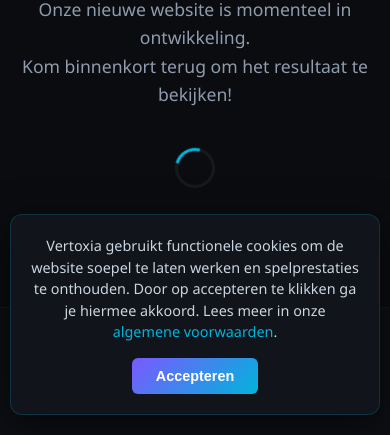
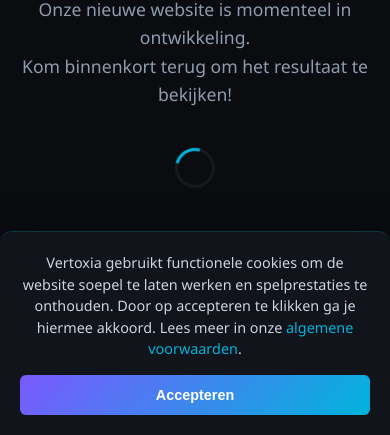
Before and after one commit to larsveenstra602-gif/vertoxia, a plain HTML site: page index.html in a window 390 px wide. Shown: the part 409-844 px from the top of the page. Drawn offline with Linux system fonts and the light colour scheme.

Commit message:
Add files via upload

```diff
--- a/index.html
+++ b/index.html
@@ -89,10 +89,10 @@
             letter-spacing: 1px;
         }
 
-        /* STYLING VOOR DE COOKIE MELDING */
+        /* VERBETERDE STYLING VOOR DE COOKIE MELDING */
         .cookie-banner {
             position: fixed;
-            bottom: -100px;
+            bottom: -200px; /* Meer ruimte om op te bergen buiten beeld */
             left: 50%;
             transform: translateX(-50%);
             width: calc(100% - 40px);
@@ -106,7 +106,7 @@
             align-items: center;
             box-shadow: 0 10px 40px rgba(0, 0, 0, 0.6);
             z-index: 9999;
-            transition: bottom 0.5s cubic-bezier(0.175, 0.885, 0.32, 1.275);
+            transition: bottom 0.4s ease-in-out;
             text-align: left;
         }
         .cookie-banner.show {
@@ -142,6 +142,7 @@
             box-shadow: 0 0 15px rgba(0, 180, 219, 0.4);
         }
 
+        /* SPECIFIEKE FIXES VOOR MOBIELE SCHERMEN */
         @media (max-width: 768px) {
             footer {
                 flex-direction: column;
@@ -151,15 +152,28 @@
             .copyright {
                 order: 3;
             }
+            /* Mobiele fix voor de cookie-banner */
             .cookie-banner {
                 flex-direction: column;
                 text-align: center;
                 gap: 15px;
                 padding: 20px;
-                width: calc(100% - 20px);
+                width: 100%;
+                border-radius: 12px 12px 0 0; /* Alleen afronding aan de bovenkant */
+                border-left: none;
+                border-right: none;
+                border-bottom: none;
+                bottom: -300px;
+            }
+            .cookie-banner.show {
+                bottom: 0; /* Strak aan de onderkant vastzetten op mobiel */
             }
             .cookie-text {
                 padding-right: 0;
+            }
+            .cookie-btn {
+                width: 100%; /* Knop tikt makkelijker op mobiel */
+                padding: 12px 24px;
             }
         }
 
@@ -188,7 +202,6 @@
         <a href="support.html" class="footer-link">Support</a>
     </footer>
 
-    <!-- COOKIE BANNER HTML -->
     <div id="cookieBanner" class="cookie-banner">
         <div class="cookie-text">
             Vertoxia gebruikt functionele cookies om de website soepel te laten werken en spelprestaties te onthouden. Door op accepteren te klikken ga je hiermee akkoord. Lees meer in onze <a href="algemene-voorwaarden.html">algemene voorwaarden</a>.
@@ -196,21 +209,17 @@
         <button id="acceptCookies" class="cookie-btn">Accepteren</button>
     </div>
 
-    <!-- JAVASCRIPT VOOR DE COOKIE LOGICA -->
     <script>
         document.addEventListener("DOMContentLoaded", function () {
             const banner = document.getElementById("cookieBanner");
             const acceptBtn = document.getElementById("acceptCookies");
 
-            // Controleer of de gebruiker de cookies al eens heeft geaccepteerd
             if (!localStorage.getItem("cookiesAccepted")) {
-                // Toon de banner na 1 seconde met een vloeiende animatie
                 setTimeout(() => {
                     banner.classList.add("show");
                 }, 1000);
             }
 
-            // Actie wanneer er op accepteren wordt geklikt
             acceptBtn.addEventListener("click", function () {
                 localStorage.setItem("cookiesAccepted", "true");
                 banner.classList.remove("show");
```
